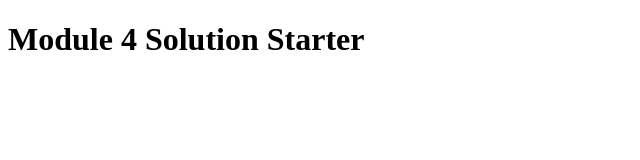
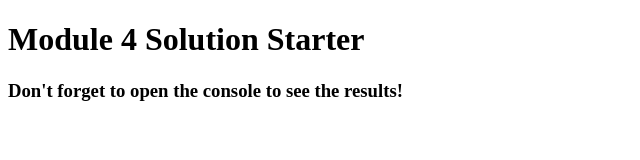
Before and after one commit to vrfigueiredo/Coursera_HTML_CSS_Javascript, a plain HTML site: page module4_submission/index.html in a window 1280 px wide. Shown: the whole page, without its empty margins (0-640 px from the left). Drawn offline with Linux system fonts and the light colour scheme.

Commit message:
Update index.html

```diff
--- a/module4_submission/index.html
+++ b/module4_submission/index.html
@@ -12,5 +12,7 @@
 </head>
 <body>
   <h1>Module 4 Solution Starter</h1>
+
+  <h3>Don't forget to open the console to see the results!</h3>
 </body>
 </html>
```
